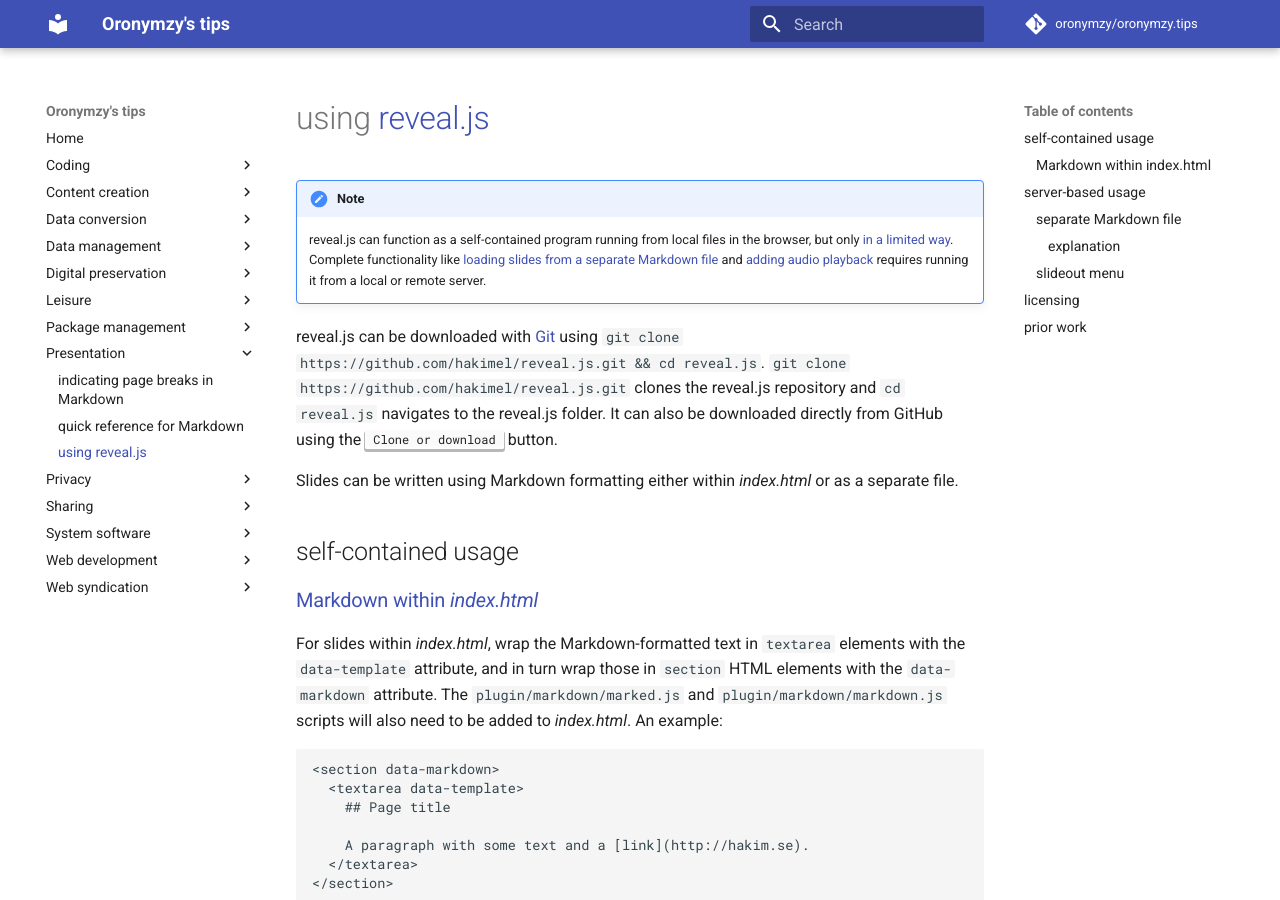
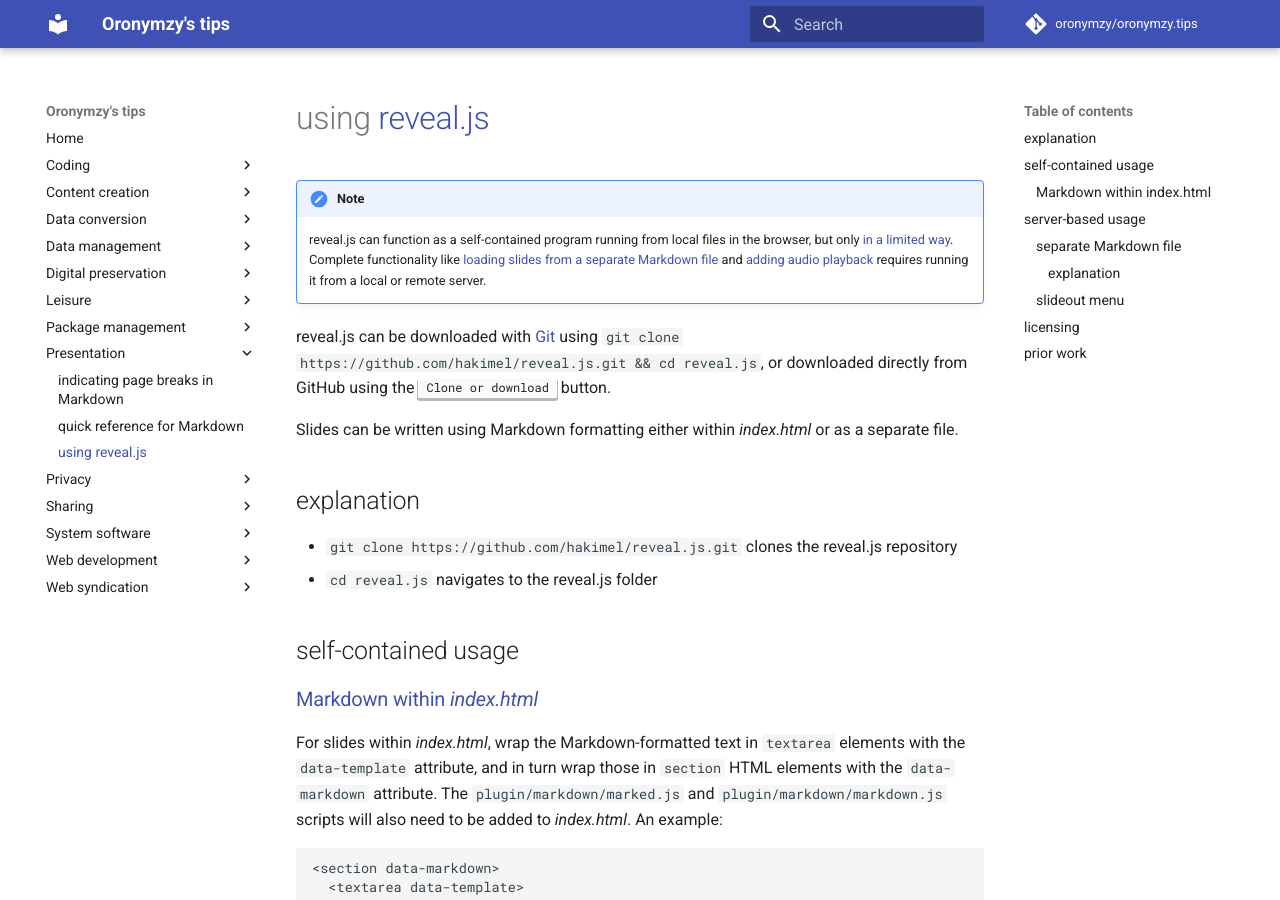
Before and after one commit to oronymzy/tips, an MkDocs documentation site: the page built from docs/usrevjs.md, in a window 1280 px wide and 900 px high. Built offline with MkDocs 1.6.1 and Material for MkDocs 9.7.7, drawn with Linux system fonts in a browser that asks for light colours; comment, search, counter and statistics services are not loaded.

Commit message:
Reword and rearrange initial explanation

```diff
--- a/docs/usrevjs.md
+++ b/docs/usrevjs.md
@@ -4,9 +4,13 @@
 
     reveal.js can function as a self-contained program running from local files in the browser, but only [in a limited way](https://github.com/hakimel/reveal.js/#basic-setup). Complete functionality like [loading slides from a separate Markdown file](https://github.com/hakimel/reveal.js/#external-markdown) and [adding audio playback](https://github.com/rajgoel/reveal.js-plugins/tree/master/audio-slideshow) requires running it from a local or remote server.
 
-reveal.js can be downloaded with [Git](instGit.md) using `git clone https://github.com/hakimel/reveal.js.git && cd reveal.js`. `git clone https://github.com/hakimel/reveal.js.git` clones the reveal.js repository and `cd reveal.js` navigates to the reveal.js folder. It can also be downloaded directly from GitHub using the ++"Clone or download"++ button.
+reveal.js can be downloaded with [Git](instGit.md) using `git clone https://github.com/hakimel/reveal.js.git && cd reveal.js`, or downloaded directly from GitHub using the ++"Clone or download"++ button.
 
 Slides can be written using Markdown formatting either within *index.html* or as a separate file.
+
+## explanation
+- `git clone https://github.com/hakimel/reveal.js.git` clones the reveal.js repository
+- `cd reveal.js` navigates to the reveal.js folder
 
 ## self-contained usage
 ### [Markdown within *index.html*]
```
